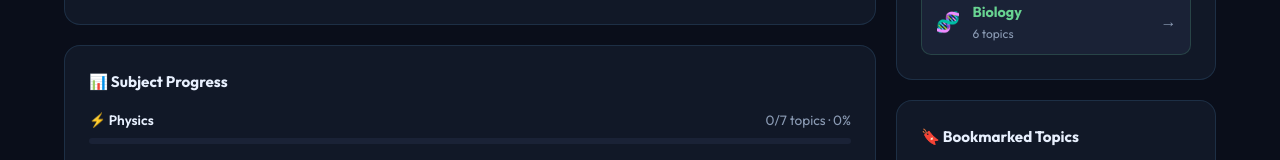
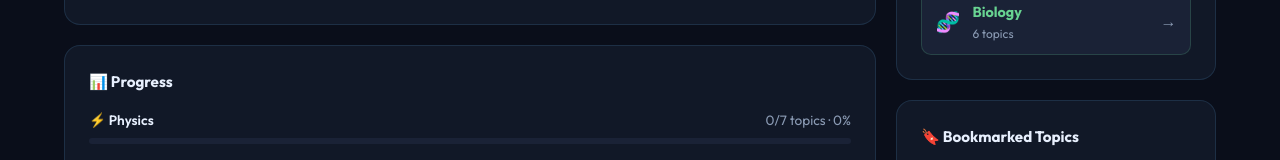
Before and after one commit to prasath-dev7111/Science-Learn, a React (Create React App) app in the folder client/: page /dashboard in a window 1280 px wide. Shown: the part 761-921 px from the top of the page. Built offline with nearby package versions, Linux system fonts and the light colour scheme; sample sign-in values are in the browser's storage; the HTML template or start-up script is replaced by a standard one; a web font is replaced by a local one.

Commit message:
updated dashboard

```diff
--- a/client/src/pages/Dashboard.jsx
+++ b/client/src/pages/Dashboard.jsx
@@ -113,7 +113,7 @@ function Dashboard() {
 
           {/* Subject progress */}
           <div className="card fade-up-3">
-            <h3 style={styles.cardTitle}>📊 Subject Progress</h3>
+            <h3 style={styles.cardTitle}>📊  Progress</h3>
             <div style={{ display: "flex", flexDirection: "column", gap: "1rem" }}>
               {subjects.map(s => {
                 const topicKeys = Object.keys(topicContent[s.id] || {});
```
